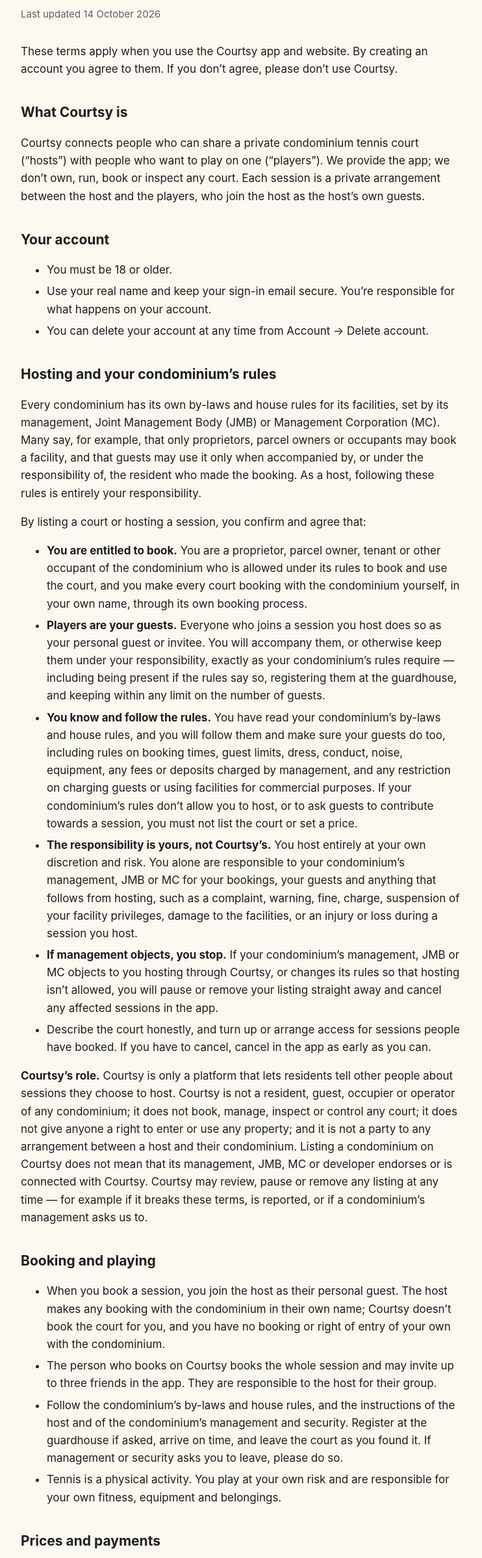
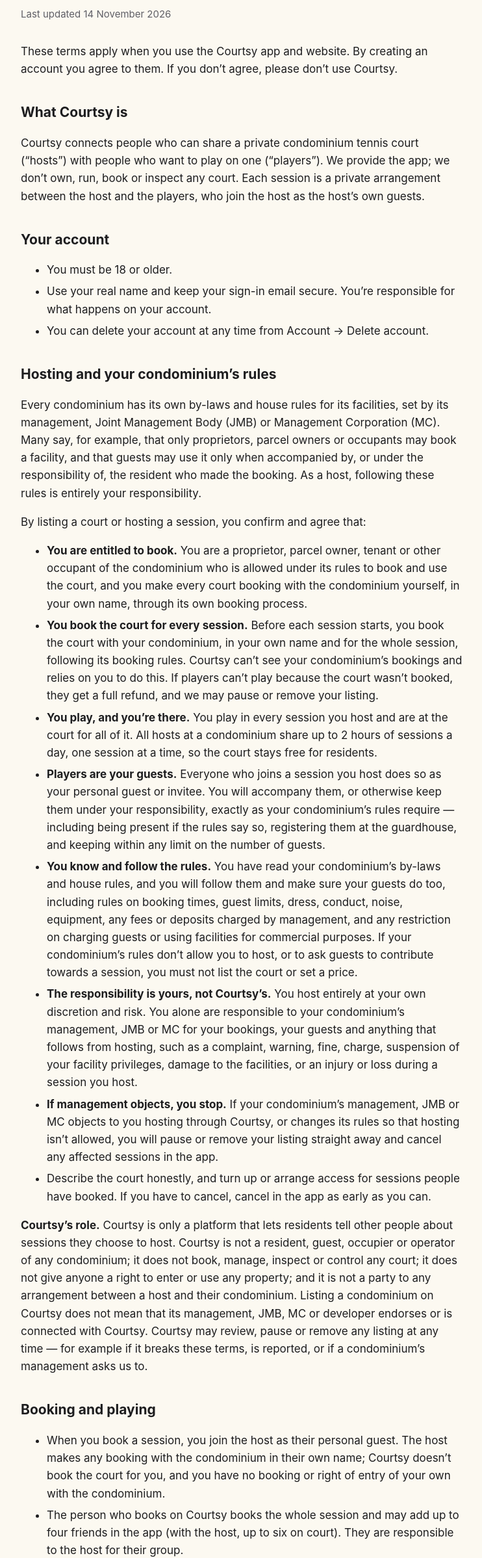
Before and after one commit to courtsymy/courtsy-site, a plain HTML site: page terms.html in a window 1280 px wide. Shown: the part 187-2584 px from the top of the page at 65% size, without its empty margins (268-1010 px from the left). Drawn offline with Linux system fonts and the light colour scheme.

Commit message:
Terms: hosts book the court and play; up to 6 on court; 2 hours a day per condo. Privacy: chat and report photos.

```diff
--- a/terms.html
+++ b/terms.html
@@ -14,7 +14,7 @@
 
     <main class="doc">
       <h1>Terms of Use</h1>
-      <p class="updated">Last updated 14 October 2026</p>
+      <p class="updated">Last updated 14 November 2026</p>
 
       <p>These terms apply when you use the Courtsy app and website. By creating an account you agree to them. If you don’t agree, please don’t use Courtsy.</p>
 
@@ -33,6 +33,8 @@
       <p>By listing a court or hosting a session, you confirm and agree that:</p>
       <ul>
         <li><strong>You are entitled to book.</strong> You are a proprietor, parcel owner, tenant or other occupant of the condominium who is allowed under its rules to book and use the court, and you make every court booking with the condominium yourself, in your own name, through its own booking process.</li>
+        <li><strong>You book the court for every session.</strong> Before each session starts, you book the court with your condominium, in your own name and for the whole session, following its booking rules. Courtsy can’t see your condominium’s bookings and relies on you to do this. If players can’t play because the court wasn’t booked, they get a full refund, and we may pause or remove your listing.</li>
+        <li><strong>You play, and you’re there.</strong> You play in every session you host and are at the court for all of it. All hosts at a condominium share up to 2 hours of sessions a day, one session at a time, so the court stays free for residents.</li>
         <li><strong>Players are your guests.</strong> Everyone who joins a session you host does so as your personal guest or invitee. You will accompany them, or otherwise keep them under your responsibility, exactly as your condominium’s rules require — including being present if the rules say so, registering them at the guardhouse, and keeping within any limit on the number of guests.</li>
         <li><strong>You know and follow the rules.</strong> You have read your condominium’s by-laws and house rules, and you will follow them and make sure your guests do too, including rules on booking times, guest limits, dress, conduct, noise, equipment, any fees or deposits charged by management, and any restriction on charging guests or using facilities for commercial purposes. If your condominium’s rules don’t allow you to host, or to ask guests to contribute towards a session, you must not list the court or set a price.</li>
         <li><strong>The responsibility is yours, not Courtsy’s.</strong> You host entirely at your own discretion and risk. You alone are responsible to your condominium’s management, JMB or MC for your bookings, your guests and anything that follows from hosting, such as a complaint, warning, fine, charge, suspension of your facility privileges, damage to the facilities, or an injury or loss during a session you host.</li>
@@ -44,7 +46,7 @@
       <h2>Booking and playing</h2>
       <ul>
         <li>When you book a session, you join the host as their personal guest. The host makes any booking with the condominium in their own name; Courtsy doesn’t book the court for you, and you have no booking or right of entry of your own with the condominium.</li>
-        <li>The person who books on Courtsy books the whole session and may invite up to three friends in the app. They are responsible to the host for their group.</li>
+        <li>The person who books on Courtsy books the whole session and may add up to four friends in the app (with the host, up to six on court). They are responsible to the host for their group.</li>
         <li>Follow the condominium’s by-laws and house rules, and the instructions of the host and of the condominium’s management and security. Register at the guardhouse if asked, arrive on time, and leave the court as you found it. If management or security asks you to leave, please do so.</li>
         <li>Tennis is a physical activity. You play at your own risk and are responsible for your own fitness, equipment and belongings.</li>
       </ul>
```
Also changed, not shown: index.html (+1 -1 lines), privacy.html (+2 -1 lines).
